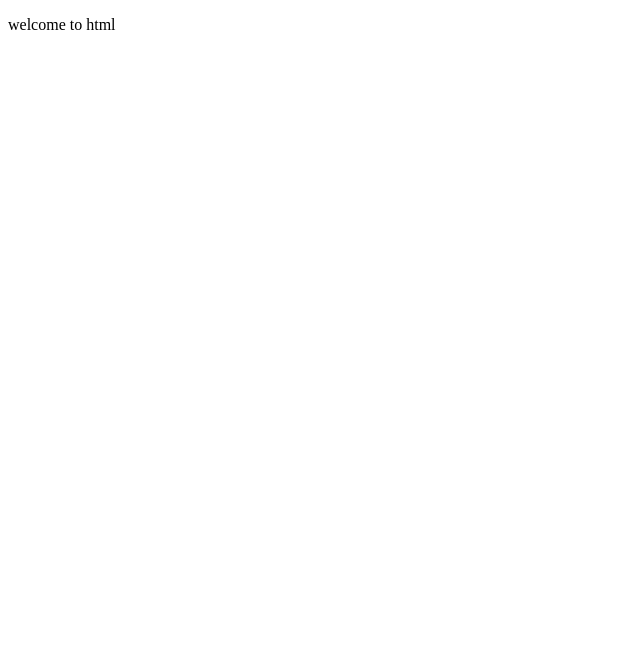
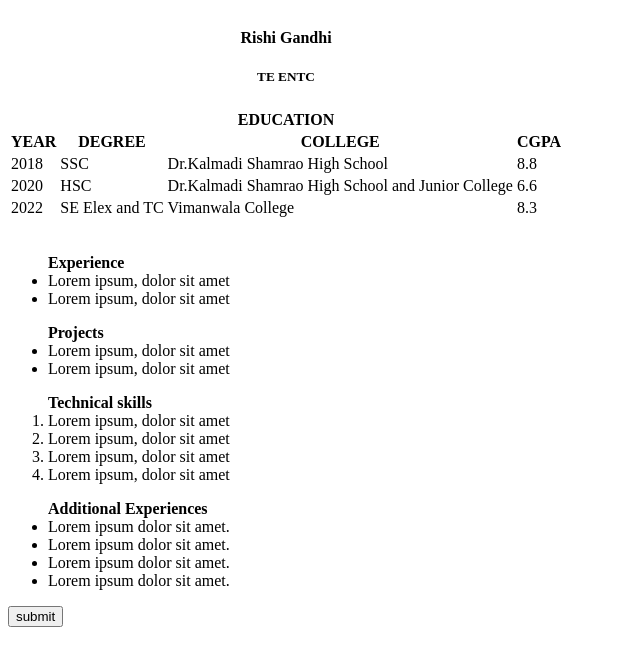
Before and after one commit to gandhirishi123/html101, a plain HTML site: page index.html in a window 1280 px wide. Shown: the whole page, without its empty margins (0-640 px from the left). Drawn offline with Linux system fonts and the light colour scheme.

Commit message:
updated index.html

```diff
--- a/index.html
+++ b/index.html
@@ -4,9 +4,66 @@
     <meta charset="UTF-8">
     <meta http-equiv="X-UA-Compatible" content="IE=edge">
     <meta name="viewport" content="width=device-width, initial-scale=1.0">
-    <title>Document</title>
+    <title>Rishi Gandhi</title>
+    <link rel="stylesheet" href="profilestyle.css">
 </head>
 <body>
-    <p>welcome to html</p>
+    <table>
+        <tr>
+          <th colspan="4">Rishi Gandhi<br><h5>TE ENTC</h5>
+        </tr><br>
+        <th colspan="4" >EDUCATION</th>
+        <tr>
+          <th>YEAR</th>
+          <th>DEGREE</th>
+          <th>COLLEGE</th>
+          <th>CGPA</th>
+        </tr>
+        <tr>
+          <td>2018</td>
+          <td>SSC</td>
+          <td>Dr.Kalmadi Shamrao High School</td>
+          <td>8.8</td>
+        </tr>
+        <tr>
+            <td>2020</td>
+            <td>HSC</td>
+            <td>Dr.Kalmadi Shamrao High School and Junior College</td>
+            <td>6.6</td>
+        </tr>
+        <tr>
+            <td>2022</td>
+            <td>SE Elex and TC</td>
+            <td>Vimanwala College</td>
+            <td>8.3</td>
+        </tr>
+    </table>
+        <br>
+    <ul>
+            <strong>Experience</strong>
+            <li>Lorem ipsum, dolor sit amet</li>
+            <li>Lorem ipsum, dolor sit amet</li>
+    </ul>
+    <ul>
+        <strong>Projects</strong>
+        <li>Lorem ipsum, dolor sit amet</li>
+        <li>Lorem ipsum, dolor sit amet</li>
+    </ul>
+    <ol>
+        <strong>Technical skills</strong>
+        <li>Lorem ipsum, dolor sit amet</li>
+        <li>Lorem ipsum, dolor sit amet</li>
+        <li>Lorem ipsum, dolor sit amet</li>
+        <li>Lorem ipsum, dolor sit amet</li>
+    </ol>
+    <ul>
+        <strong>Additional Experiences</strong>
+        <li>Lorem ipsum dolor sit amet.</li>
+        <li>Lorem ipsum dolor sit amet.</li>
+        <li>Lorem ipsum dolor sit amet.</li>
+        <li>Lorem ipsum dolor sit amet.</li>
+
+    </ul>
+   <input type="button" value="submit" class="submit">
 </body>
 </html>
```
